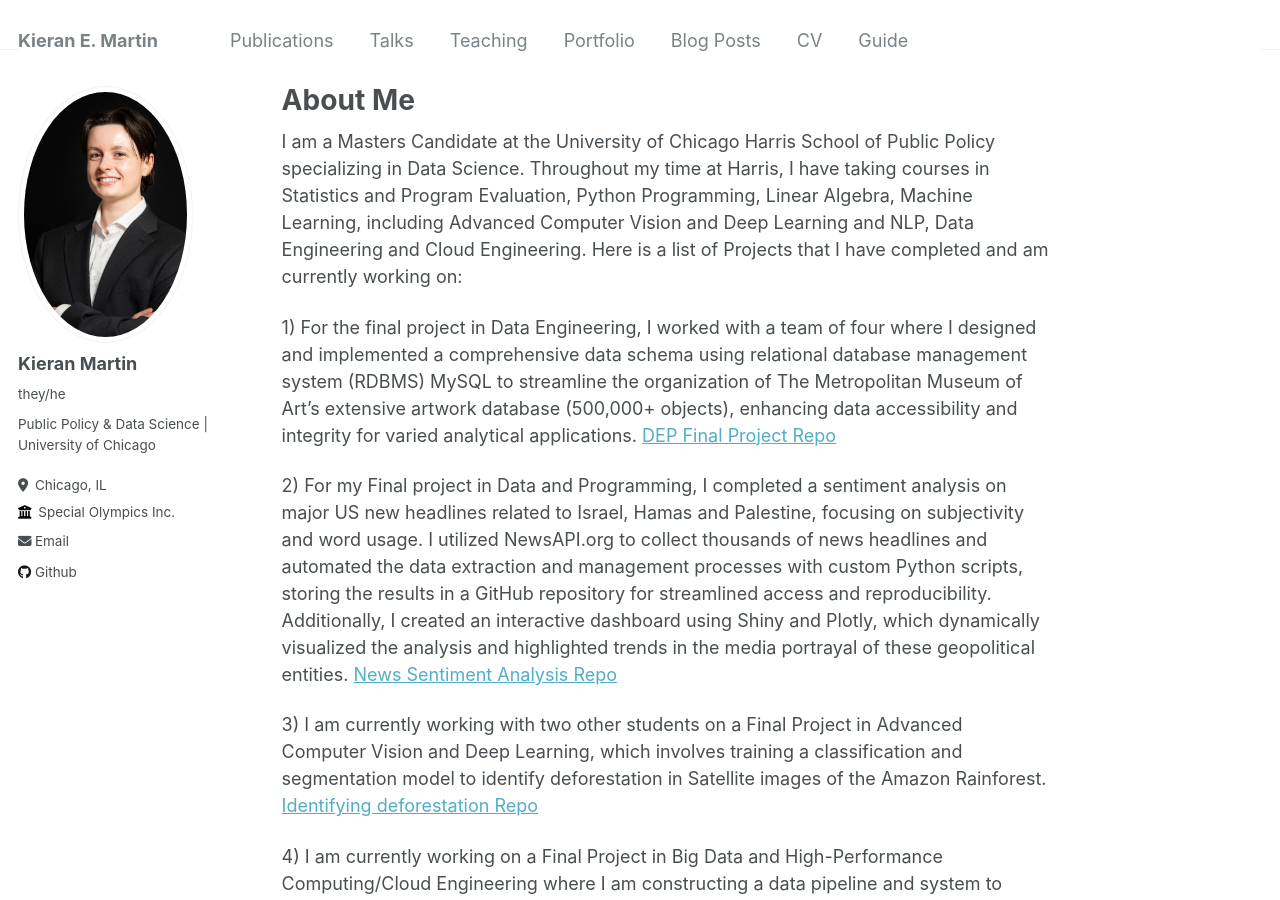
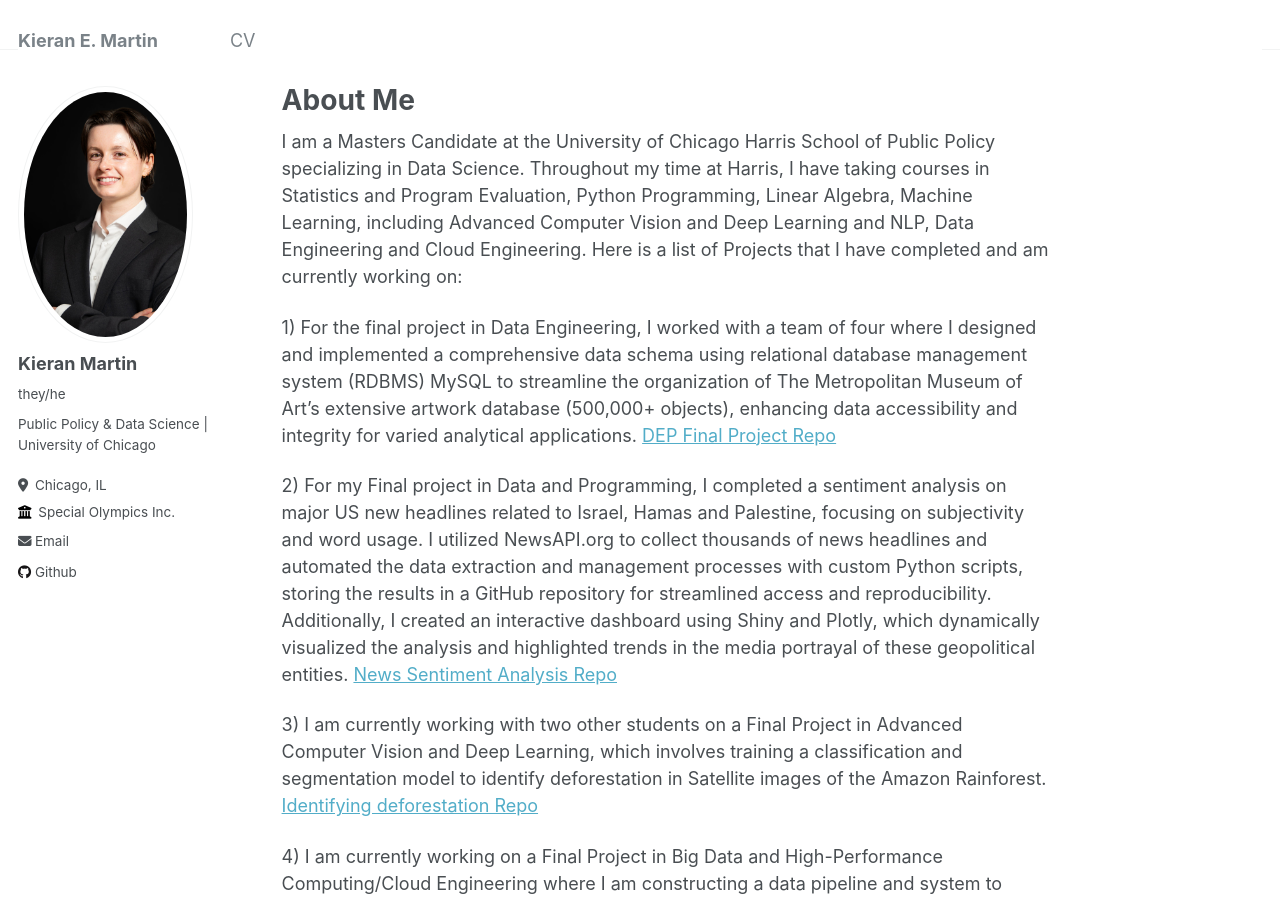
Before and after one commit to martinke11/martinke11.github.io, a Jekyll site: the page built from _pages/about.md, in a window 1280 px wide and 900 px high. Built offline with Jekyll 4.4.1, drawn with Linux system fonts in a browser that asks for light colours; part of the change alters nothing that is shown.

Commit message:
Update navigation.yml

```diff
--- a/_data/navigation.yml
+++ b/_data/navigation.yml
@@ -1,22 +1,22 @@
 # main links links
 main:
-  - title: "Publications"
-    url: /publications/
+  #- title: "Research"
+    #url: /publications/
 
-  - title: "Talks"
-    url: /talks/
+  #- title: "Talks"
+    #url: /talks/
 
-  - title: "Teaching"
-    url: /teaching/
+  #- title: "Teaching"
+    #url: /teaching/
 
-  - title: "Portfolio"
-    url: /portfolio/
+  #- title: "Portfolio"
+    #url: /portfolio/
 
-  - title: "Blog Posts"
-    url: /year-archive/
+  #- title: "Blog Posts"
+    #url: /year-archive/
 
   - title: "CV"
     url: /cv/
 
-  - title: "Guide"
-    url: /markdown/
+  #- title: "Guide"
+    #url: /markdown/
```
